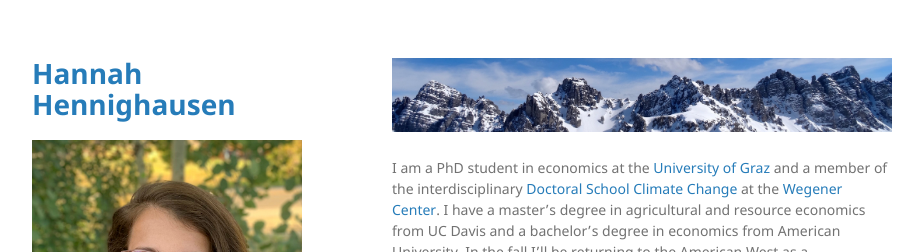
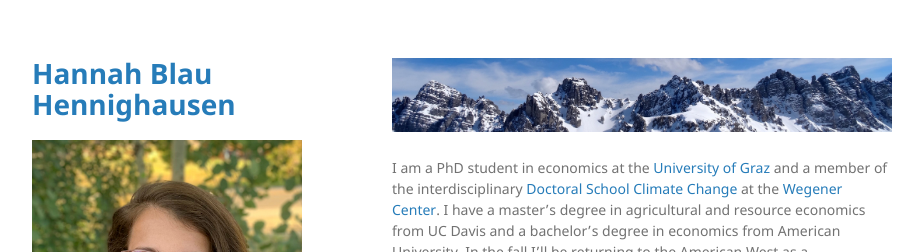
Before and after one commit to hannahhennighausen/hannahhennighausen.github.io, a Jekyll site: the page built from index.md, in a window 1280 px wide. Shown: the top 252 px of the page, without its empty margins (178-1101 px from the left). Built offline with Jekyll 4.4.1, drawn with Linux system fonts in a browser that asks for light colours; the repository's description, which GitHub fills in, is left out.

Commit message:
Update _config.yml

```diff
--- a/_config.yml
+++ b/_config.yml
@@ -1,4 +1,4 @@
-title: Hannah Hennighausen
+title: Hannah Blau Hennighausen
 logo: /assets/img/me.png
 show_downloads: true
 google_analytics: UA-153780201-1
```
